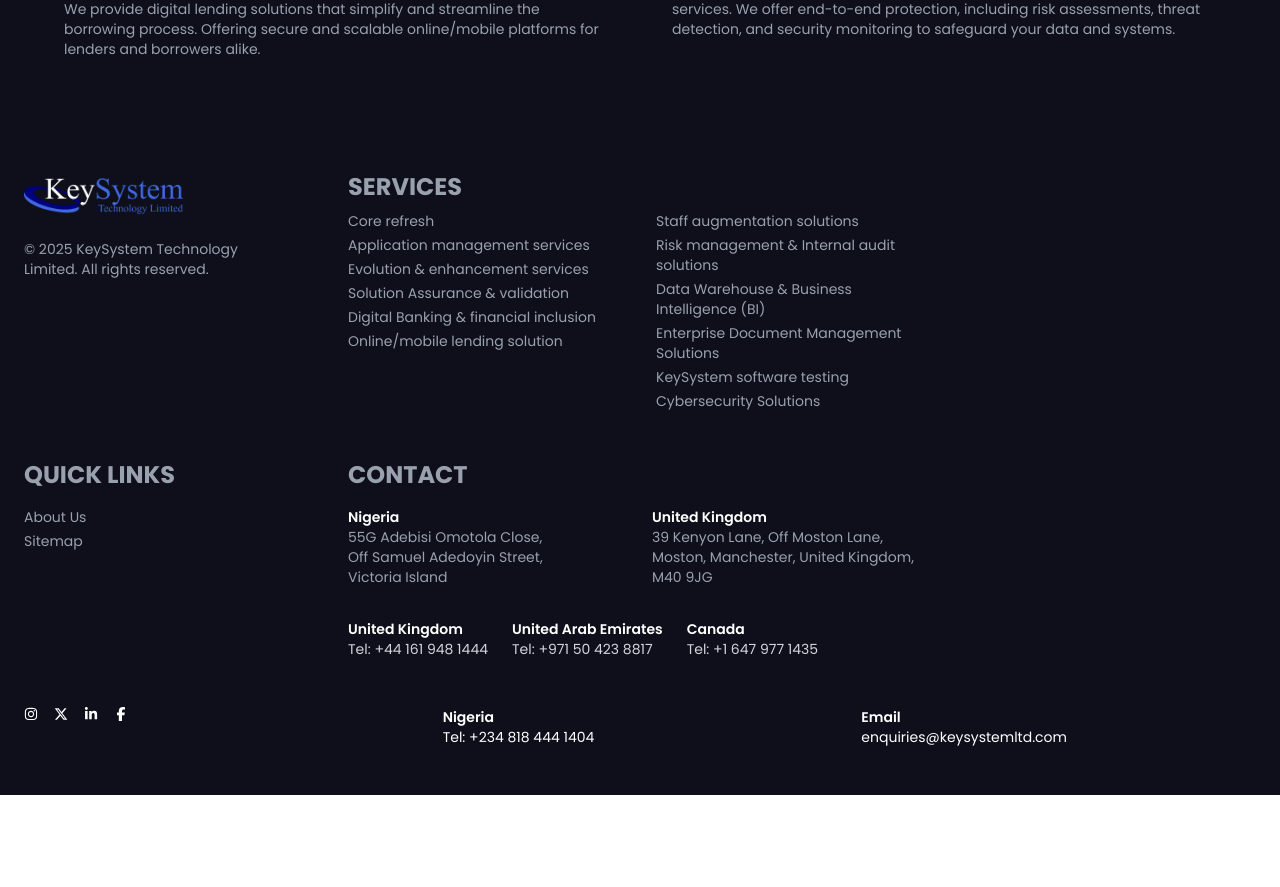
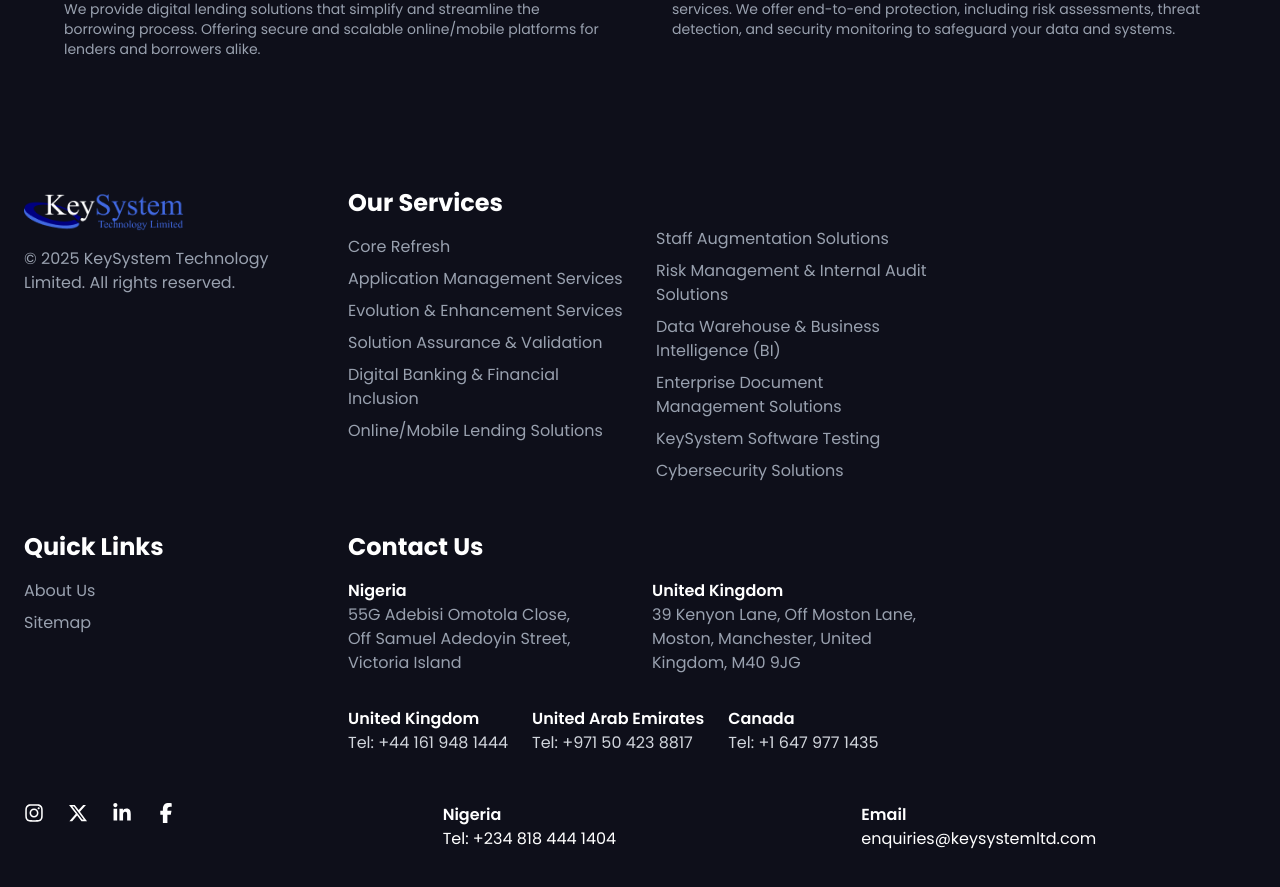
Before and after one commit to DarkVayder/keysystem, a React (Vite) app: page /services in a window 1280 px wide. Shown: the part 954-1841 px from the top of the page. Before the commit the page ends 1749 px from the top, so only its background shows below. Built offline with nearby package versions, Linux system fonts and the light colour scheme.

Commit message:
build: improved spacing

```diff
--- a/src/components/Footer.jsx
+++ b/src/components/Footer.jsx
@@ -4,35 +4,35 @@
 
 const Footer = () => {
   return (
-    <footer className="bg-[#0E0F1A] text-white px-6 py-12 text-sm">
+    <footer className="bg-[#0E0F1A] text-white px-6 py-16">
       {/* Top Grid */}
-      <div className="max-w-7xl mx-auto grid md:grid-cols-4 gap-10 md:gap-16">
-        <div>
-          <img src={logo} alt="KeySystem Logo" className="w-40 mb-6" />
-          <p className="text-gray-400 mt-4">
+      <div className="max-w-7xl mx-auto grid md:grid-cols-4 gap-12 md:gap-16">
+        <div className="mb-6">
+          <img src={logo} alt="KeySystem Logo" className="w-40 mb-4" />
+          <p className="text-gray-400 mt-2">
             © 2025 KeySystem Technology Limited. All rights reserved.
           </p>
         </div>
 
         <div className="text-gray-400 md:col-span-2 grid grid-cols-2 gap-x-8 gap-y-4">
           <div>
-            <h2 className="font-bold text-2xl mb-2">SERVICES</h2>
-            <ul className="space-y-1">
-              <li>Core refresh</li>
-              <li>Application management services</li>
-              <li>Evolution & enhancement services</li>
-              <li>Solution Assurance & validation</li>
-              <li>Digital Banking & financial inclusion</li>
-              <li>Online/mobile lending solution</li>
+            <h2 className="font-bold text-2xl text-white mb-4">Our Services</h2>
+            <ul className="space-y-2">
+              <li>Core Refresh</li>
+              <li>Application Management Services</li>
+              <li>Evolution & Enhancement Services</li>
+              <li>Solution Assurance & Validation</li>
+              <li>Digital Banking & Financial Inclusion</li>
+              <li>Online/Mobile Lending Solutions</li>
             </ul>
           </div>
           <div className="pt-2 mt-4 md:pt-6">
-            <ul className="space-y-1">
-              <li>Staff augmentation solutions</li>
-              <li>Risk management & Internal audit solutions</li>
+            <ul className="space-y-2">
+              <li>Staff Augmentation Solutions</li>
+              <li>Risk Management & Internal Audit Solutions</li>
               <li>Data Warehouse & Business Intelligence (BI)</li>
               <li>Enterprise Document Management Solutions</li>
-              <li>KeySystem software testing</li>
+              <li>KeySystem Software Testing</li>
               <li>Cybersecurity Solutions</li>
             </ul>
           </div>
@@ -40,17 +40,17 @@
       </div>
 
       {/* Middle Grid */}
-      <div className="max-w-7xl mx-auto mt-12 grid md:grid-cols-4 gap-10 md:gap-16">
+      <div className="max-w-7xl mx-auto mt-12 grid md:grid-cols-4 gap-12 md:gap-16">
         <div>
-          <h2 className="font-bold text-2xl text-gray-400 mb-4">QUICK LINKS</h2>
-          <ul className="space-y-1 text-gray-400">
+          <h2 className="font-bold text-2xl text-white mb-4">Quick Links</h2>
+          <ul className="space-y-2 text-gray-400">
             <li>About Us</li>
             <li>Sitemap</li>
           </ul>
         </div>
 
         <div className="text-gray-400 md:col-span-2">
-          <h2 className="font-bold text-2xl text-gray-400 mb-4">CONTACT</h2>
+          <h2 className="font-bold text-2xl text-white mb-4">Contact Us</h2>
           <div className="space-y-6">
             {/* Address block */}
             <div className="grid md:grid-cols-2 gap-6">
@@ -67,7 +67,7 @@
               </div>
             </div>
 
-            {/* Horizontal contact numbers */}
+            {/* Contact Numbers */}
             <div className="flex flex-wrap gap-x-6 gap-y-2 text-gray-300 pt-2">
               <div>
                 <p className="font-semibold text-white">United Kingdom</p>
@@ -88,20 +88,23 @@
 
       {/* Bottom Grid */}
       <div className="max-w-7xl mx-auto mt-12 grid md:grid-cols-6 gap-6 items-start">
-        <div className="flex space-x-4 col-span-2">
-          <FaInstagram className="hover:text-white cursor-pointer" />
-          <FaXTwitter className="hover:text-white cursor-pointer" />
-          <FaLinkedinIn className="hover:text-white cursor-pointer" />
-          <FaFacebookF className="hover:text-white cursor-pointer" />
+        {/* Social Icons */}
+        <div className="flex space-x-6 col-span-2">
+          <FaInstagram className="hover:text-white cursor-pointer text-xl" />
+          <FaXTwitter className="hover:text-white cursor-pointer text-xl" />
+          <FaLinkedinIn className="hover:text-white cursor-pointer text-xl" />
+          <FaFacebookF className="hover:text-white cursor-pointer text-xl" />
         </div>
 
+        {/* Nigeria Contact Info */}
         <div className="md:col-span-2 text-center md:text-left">
-          <p className="font-semibold">Nigeria</p>
+          <p className="font-semibold text-white">Nigeria</p>
           <p>Tel: +234 818 444 1404</p>
         </div>
 
+        {/* Email Section */}
         <div className="md:col-span-2 text-center md:text-left">
-          <p className="font-semibold">Email</p>
+          <p className="font-semibold text-white">Email</p>
           <p>enquiries@keysystemltd.com</p>
         </div>
       </div>
```
